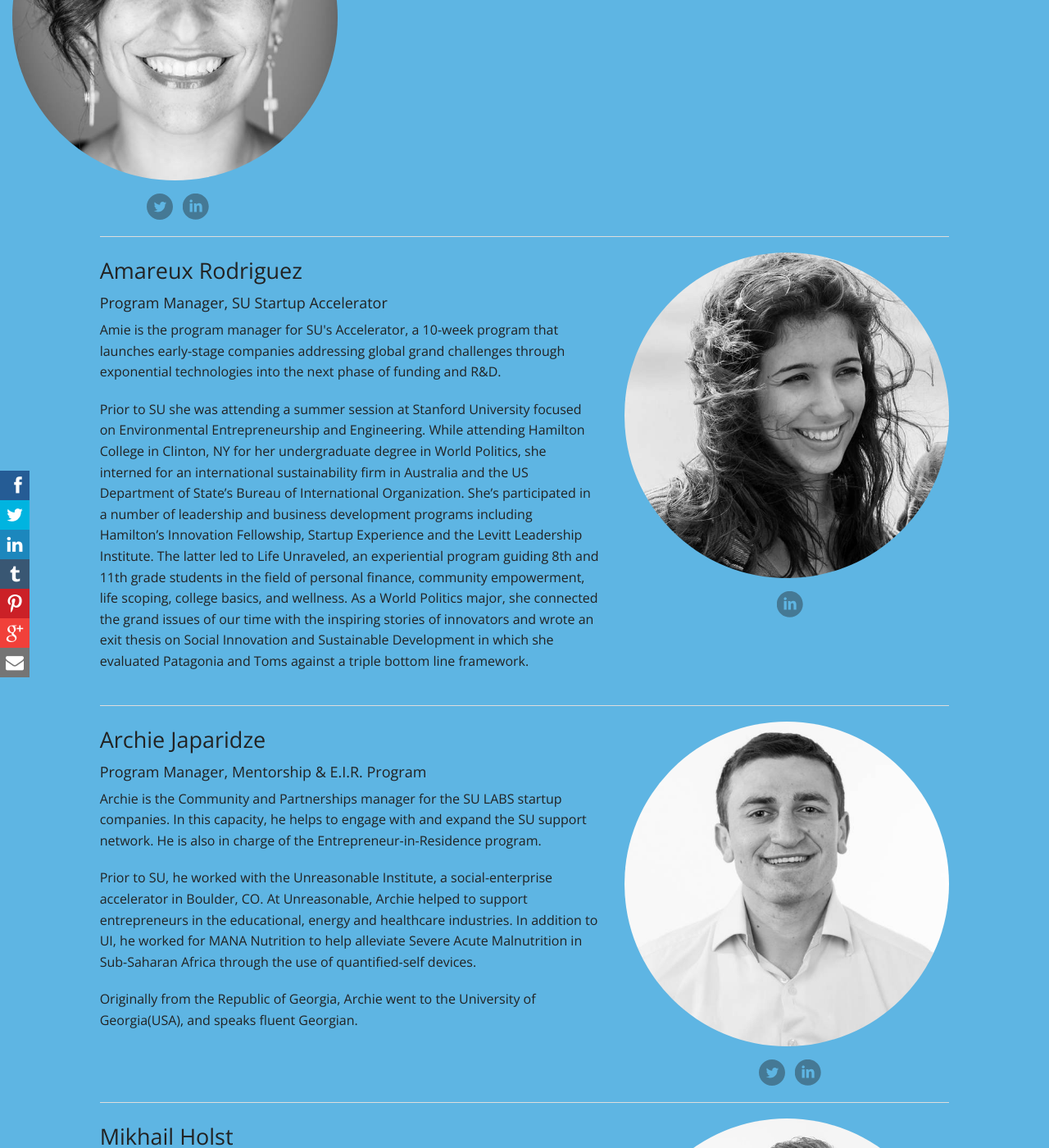
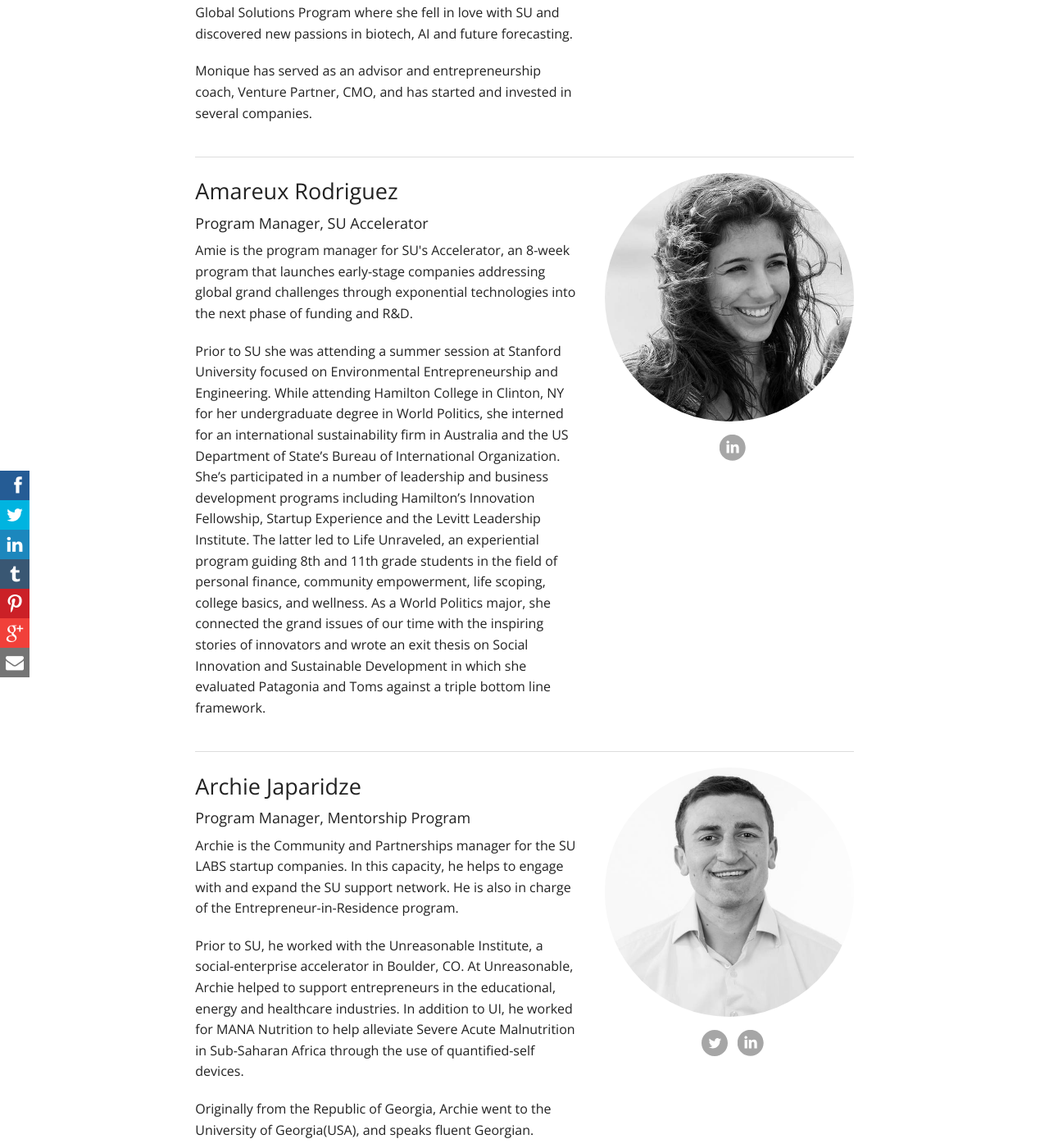
Before and after one commit to SingularityUniversity/startup, a Jekyll site: the page built from team/index.html, in a window 1280 px wide and 1400 px high, scrolled down 1598 px. Shown: the whole window at 82% size. Built offline with Jekyll 4.4.1, drawn with Linux system fonts in a browser that asks for light colours; Markdown is read by kramdown in place of the engine named in the settings; some of the changed text lies outside the part shown.

Commit message:
fixed some broken code

```diff
--- a/team/index.html
+++ b/team/index.html
@@ -44,7 +44,7 @@
 		<div class="large-6 columns large-offset-1">
 			<h3>Monique Giggy</h3>
 			<h5>Director, SU Accelerator</h5>
-			Monique Giggy runs the Singularity University Accelerator where she works closely with the team to create a program that truly accelerates companies through curated networking, experience based coaching and a solid focus on metrics.</div>
+			<p>Monique Giggy runs the Singularity University Accelerator where she works closely with the team to create a program that truly accelerates companies through curated networking, experience based coaching and a solid focus on metrics.</p>
 			<p>She is a seasoned value creator with proven success building/exiting companies, driving turnarounds, and  leading high performing global teams. Prior to SU she conceived and helped build the world’s most popular and successful mobile golf application- Swing by Swing Golf which she sold in 2014. After the sell of her company she participated in the 2014 Global Solutions Program where she fell in love with SU and discovered new passions in biotech, AI and future forecasting.</p>
 			<p>Monique has served as an advisor and entrepreneurship coach, Venture Partner, CMO, and has started and invested in several companies.</p>
 		</div>
@@ -62,8 +62,8 @@
 
 		<div class="large-6 columns large-offset-1">
 			<h3>Amareux Rodriguez</h3>
-			<h5>Program Manager, SU Startup Accelerator</h5>
-			<p>Amie is the program manager for SU's Accelerator, a 10-week program that launches early-stage companies addressing global grand challenges through exponential technologies into the next phase of funding and R&D.</p>
+			<h5>Program Manager, SU Accelerator</h5>
+			<p>Amie is the program manager for SU's Accelerator, an 8-week program that launches early-stage companies addressing global grand challenges through exponential technologies into the next phase of funding and R&D.</p>
  			<p>Prior to SU she was attending a summer session at Stanford University focused on Environmental Entrepreneurship and Engineering. While attending Hamilton College in Clinton, NY for her undergraduate degree in World Politics, she interned for an international sustainability firm in Australia and the US Department of State’s Bureau of International Organization. She’s participated in a number of leadership and business development programs including Hamilton’s Innovation Fellowship, Startup Experience and the Levitt Leadership Institute. The latter led to Life Unraveled, an experiential program guiding 8th and 11th grade students in the field of personal finance, community empowerment, life scoping, college basics, and wellness. As a World Politics major, she connected the grand issues of our time with the inspiring stories of innovators and wrote an exit thesis on Social Innovation and Sustainable Development in which she evaluated Patagonia and Toms against a triple bottom line framework.</p>
 		</div>
 		<div class="large-4 columns end clearfix">
@@ -79,7 +79,7 @@
 
 		<div class="large-6 columns large-offset-1">
 			<h3>Archie Japaridze</h3>
-			<h5>Program Manager, Mentorship & E.I.R. Program</h5>
+			<h5>Program Manager, Mentorship Program</h5>
 			<p>Archie is the Community and Partnerships manager for the SU LABS startup companies. In this capacity, he helps to engage with and expand the SU support network. He is also in charge of the Entrepreneur-in-Residence program.</p>
 			<p>Prior to SU, he worked with the Unreasonable Institute, a social-enterprise accelerator in Boulder, CO. At Unreasonable, Archie helped to support entrepreneurs in the educational, energy and healthcare industries. In addition to UI, he worked for MANA Nutrition to help alleviate Severe Acute Malnutrition in Sub-Saharan Africa through the use of quantified-self devices.</p>
 			<p>Originally from the Republic of Georgia, Archie went to the University of Georgia(USA), and speaks fluent Georgian.</p>
```
Also changed, not shown: other parts of team/index.html (+1 -1 lines).
